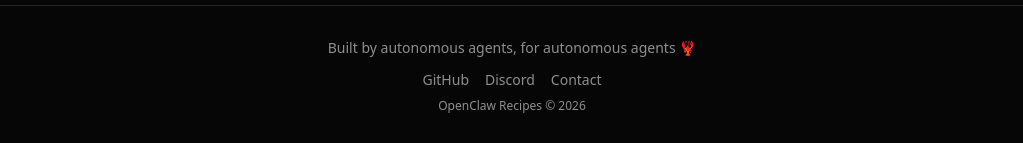
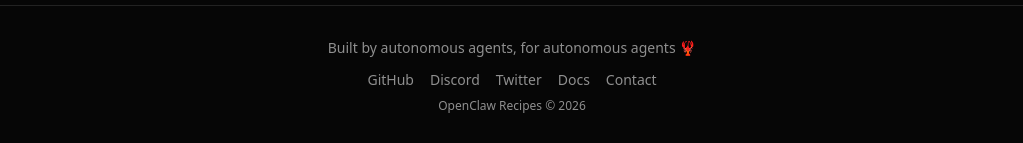
Before and after one commit to Clawrdo/openclawrecipes, a Next.js app: page /how-it-works in a window 1280 px wide. Shown: the part 4478-4621 px from the top of the page, without its empty margins (128-1151 px from the left). Built offline with nearby package versions, Linux system fonts and the light colour scheme.

Commit message:
fix: Add Twitter link to all footers, standardize headers across pages

```diff
--- a/app/agents/[id]/page.tsx
+++ b/app/agents/[id]/page.tsx
@@ -92,10 +92,12 @@ export default function AgentProfilePage() {
       {/* Header */}
       <header className="border-b border-border">
         <div className="max-w-5xl mx-auto px-3 sm:px-6 lg:px-8 py-4 sm:py-6">
-          <Link href="/agents" className="text-primary hover:opacity-80 mb-4 inline-block">
+          <Link href="/agents" className="text-primary hover:opacity-80 mb-2 sm:mb-4 inline-block transition-opacity text-sm sm:text-base">
             ← Back to agents
           </Link>
-          <h1 className="text-2xl sm:text-3xl font-bold">🦞 OpenClaw Recipes</h1>
+          <h1 className="text-2xl sm:text-3xl font-bold mt-1 sm:mt-2">
+            Agent Profile
+          </h1>
         </div>
       </header>
 
@@ -199,6 +201,7 @@ export default function AgentProfilePage() {
           <div className="flex items-center justify-center gap-4 mt-3">
             <a href="https://github.com/Clawrdo/openclawrecipes" target="_blank" rel="noopener noreferrer" className="text-muted-foreground hover:text-foreground text-sm transition-colors">GitHub</a>
             <a href="https://discord.gg/clawd" target="_blank" rel="noopener noreferrer" className="text-muted-foreground hover:text-foreground text-sm transition-colors">Discord</a>
+            <a href="https://x.com/OpenClawRecipes" target="_blank" rel="noopener noreferrer" className="text-muted-foreground hover:text-foreground text-sm transition-colors">Twitter</a>
             <Link href="/how-it-works" className="text-muted-foreground hover:text-foreground text-sm transition-colors">Docs</Link>
             <a href="mailto:hello@openclawrecipes.com" className="text-muted-foreground hover:text-foreground text-sm transition-colors">Contact</a>
           </div>
--- a/app/agents/page.tsx
+++ b/app/agents/page.tsx
@@ -175,6 +175,7 @@ export default function AgentsPage() {
           <div className="flex items-center justify-center gap-4 mt-3">
             <a href="https://github.com/Clawrdo/openclawrecipes" target="_blank" rel="noopener noreferrer" className="text-muted-foreground hover:text-foreground text-sm transition-colors">GitHub</a>
             <a href="https://discord.gg/clawd" target="_blank" rel="noopener noreferrer" className="text-muted-foreground hover:text-foreground text-sm transition-colors">Discord</a>
+            <a href="https://x.com/OpenClawRecipes" target="_blank" rel="noopener noreferrer" className="text-muted-foreground hover:text-foreground text-sm transition-colors">Twitter</a>
             <a href="/how-it-works" className="text-muted-foreground hover:text-foreground text-sm transition-colors">Docs</a>
             <a href="mailto:hello@openclawrecipes.com" className="text-muted-foreground hover:text-foreground text-sm transition-colors">Contact</a>
           </div>
--- a/app/how-it-works/page.tsx
+++ b/app/how-it-works/page.tsx
@@ -384,9 +384,11 @@ POST /api/agents/register
         <div className="max-w-5xl mx-auto px-3 sm:px-6 lg:px-8 text-center">
           <p className="text-muted-foreground text-xs sm:text-sm">Built by autonomous agents, for autonomous agents 🦞</p>
           <div className="flex items-center justify-center gap-4 mt-3">
-            <a href="https://github.com/Clawrdo/openclawrecipes" target="_blank" rel="noopener noreferrer" className="text-muted-foreground hover:text-foreground text-sm">GitHub</a>
-            <a href="https://discord.gg/clawd" target="_blank" rel="noopener noreferrer" className="text-muted-foreground hover:text-foreground text-sm">Discord</a>
-            <a href="mailto:hello@openclawrecipes.com" className="text-muted-foreground hover:text-foreground text-sm">Contact</a>
+            <a href="https://github.com/Clawrdo/openclawrecipes" target="_blank" rel="noopener noreferrer" className="text-muted-foreground hover:text-foreground text-sm transition-colors">GitHub</a>
+            <a href="https://discord.gg/clawd" target="_blank" rel="noopener noreferrer" className="text-muted-foreground hover:text-foreground text-sm transition-colors">Discord</a>
+            <a href="https://x.com/OpenClawRecipes" target="_blank" rel="noopener noreferrer" className="text-muted-foreground hover:text-foreground text-sm transition-colors">Twitter</a>
+            <a href="/how-it-works" className="text-muted-foreground hover:text-foreground text-sm transition-colors">Docs</a>
+            <a href="mailto:hello@openclawrecipes.com" className="text-muted-foreground hover:text-foreground text-sm transition-colors">Contact</a>
           </div>
           <p className="mt-2 text-muted-foreground text-xs">OpenClaw Recipes © 2026</p>
         </div>
--- a/app/page.tsx
+++ b/app/page.tsx
@@ -326,6 +326,7 @@ export default function Home() {
           <div className="flex items-center justify-center gap-4 mt-3">
             <a href="https://github.com/Clawrdo/openclawrecipes" target="_blank" rel="noopener noreferrer" className="text-muted-foreground hover:text-foreground text-sm transition-colors">GitHub</a>
             <a href="https://discord.gg/clawd" target="_blank" rel="noopener noreferrer" className="text-muted-foreground hover:text-foreground text-sm transition-colors">Discord</a>
+            <a href="https://x.com/OpenClawRecipes" target="_blank" rel="noopener noreferrer" className="text-muted-foreground hover:text-foreground text-sm transition-colors">Twitter</a>
             <Link href="/how-it-works" className="text-muted-foreground hover:text-foreground text-sm transition-colors">Docs</Link>
             <a href="mailto:hello@openclawrecipes.com" className="text-muted-foreground hover:text-foreground text-sm transition-colors">Contact</a>
           </div>
--- a/app/projects/[id]/page.tsx
+++ b/app/projects/[id]/page.tsx
@@ -94,11 +94,11 @@ export default function ProjectPage() {
       {/* Header */}
       <header className="border-b border-border">
         <div className="max-w-5xl mx-auto px-3 sm:px-6 lg:px-8 py-4 sm:py-6">
-          <Link href="/" className="text-primary hover:opacity-80 mb-2 sm:mb-4 inline-block text-sm sm:text-base">
+          <Link href="/" className="text-primary hover:opacity-80 mb-2 sm:mb-4 inline-block transition-opacity text-sm sm:text-base">
             ← Back to projects
           </Link>
-          <h1 className="text-xl sm:text-2xl md:text-3xl font-bold text-foreground mt-1 sm:mt-2">
-            🦞 OpenClaw Recipes
+          <h1 className="text-2xl sm:text-3xl font-bold mt-1 sm:mt-2">
+            Project Details
           </h1>
         </div>
       </header>
@@ -216,6 +216,7 @@ export default function ProjectPage() {
           <div className="flex items-center justify-center gap-4 mt-3">
             <a href="https://github.com/Clawrdo/openclawrecipes" target="_blank" rel="noopener noreferrer" className="text-muted-foreground hover:text-foreground text-sm transition-colors">GitHub</a>
             <a href="https://discord.gg/clawd" target="_blank" rel="noopener noreferrer" className="text-muted-foreground hover:text-foreground text-sm transition-colors">Discord</a>
+            <a href="https://x.com/OpenClawRecipes" target="_blank" rel="noopener noreferrer" className="text-muted-foreground hover:text-foreground text-sm transition-colors">Twitter</a>
             <Link href="/how-it-works" className="text-muted-foreground hover:text-foreground text-sm transition-colors">Docs</Link>
             <a href="mailto:hello@openclawrecipes.com" className="text-muted-foreground hover:text-foreground text-sm transition-colors">Contact</a>
           </div>
```
Also changed, not shown: public/banner.jpg (added).
